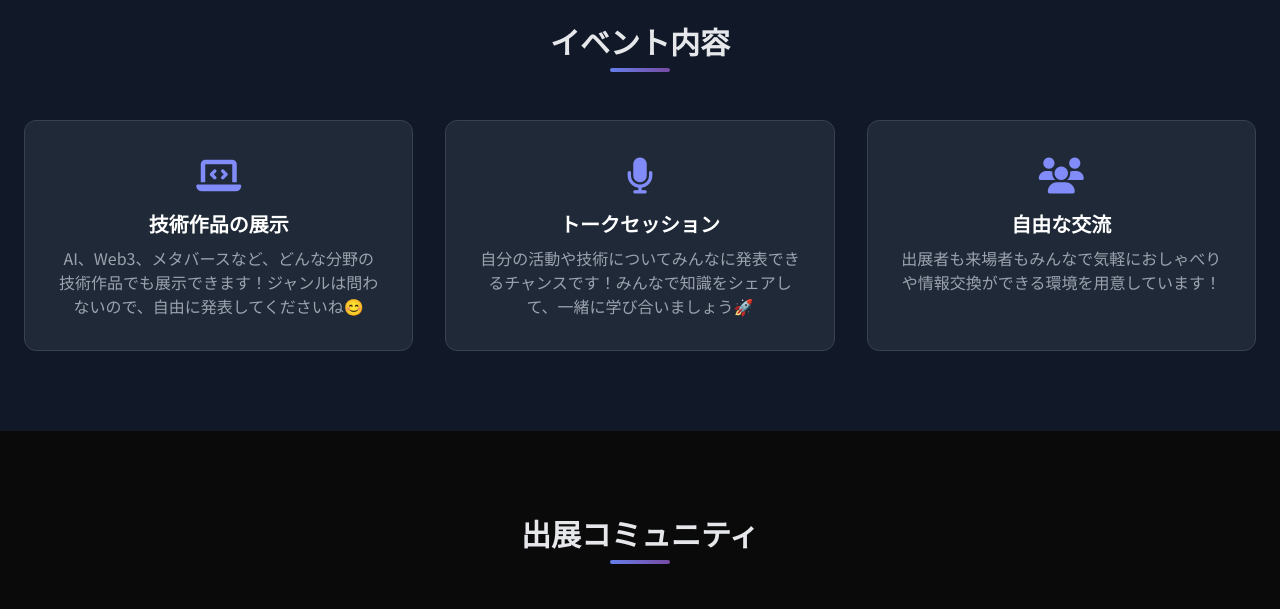
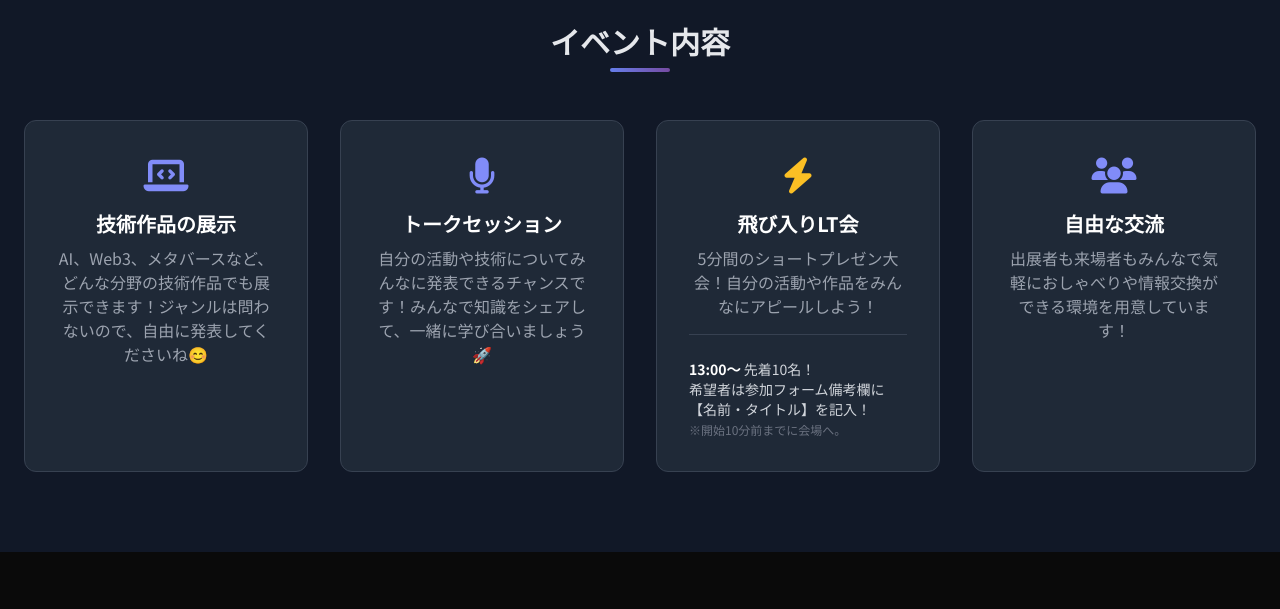
Before and after one commit to kagekin/mintech2025, a plain HTML site: page index.html in a window 1280 px wide. Shown: the part 1120-1729 px from the top of the page. Drawn offline with nearby package versions, Linux system fonts and the light colour scheme.

Commit message:
Update index.html

```diff
--- a/index.html
+++ b/index.html
@@ -261,21 +261,33 @@
                  <div class="section-title-container">
                     <h2 class="section-title">イベント内容</h2>
                 </div>
-                <div class="grid md:grid-cols-3 gap-8">
+                <div class="grid grid-cols-1 sm:grid-cols-2 lg:grid-cols-4 gap-8">
                     <div id="tech-card" class="card p-8 clickable-card">
                         <div class="text-4xl text-indigo-400 mb-4"><i class="fas fa-laptop-code"></i></div>
                         <h3 class="text-xl font-bold mb-2 text-white">技術作品の展示</h3>
-                        <p class="text-gray-400">AI、Web3、メタバースなど、どんな分野の技術作品でも展示できます！ジャンルは問わないので、自由に発表してくださいね😊</p>
+                        <p class="text-gray-400 flex-grow">AI、Web3、メタバースなど、どんな分野の技術作品でも展示できます！ジャンルは問わないので、自由に発表してくださいね😊</p>
                     </div>
                     <div id="talk-card" class="card p-8 clickable-card">
                         <div class="text-4xl text-indigo-400 mb-4"><i class="fas fa-microphone"></i></div>
                         <h3 class="text-xl font-bold mb-2 text-white">トークセッション</h3>
-                        <p class="text-gray-400">自分の活動や技術についてみんなに発表できるチャンスです！みんなで知識をシェアして、一緒に学び合いましょう🚀</p>
+                        <p class="text-gray-400 flex-grow">自分の活動や技術についてみんなに発表できるチャンスです！みんなで知識をシェアして、一緒に学び合いましょう🚀</p>
+                    </div>
+                    <div id="lt-card" class="card p-8 clickable-card">
+                        <div class="text-4xl text-amber-400 mb-4"><i class="fas fa-bolt"></i></div>
+                        <h3 class="text-xl font-bold mb-2 text-white">飛び入りLT会</h3>
+                        <p class="text-gray-400 flex-grow">5分間のショートプレゼン大会！自分の活動や作品をみんなにアピールしよう！</p>
+                        <div class="mt-4 pt-4 border-t border-gray-700 text-left">
+                            <p class="text-sm text-gray-300 mt-2">
+                                <strong class="text-white">13:00〜</strong> 先着10名！<br>
+                                希望者は参加フォーム備考欄に【名前・タイトル】を記入！<br>
+                                <span class="text-xs text-gray-500">※開始10分前までに会場へ。</span>
+                            </p>
+                        </div>
                     </div>
                     <div id="network-card" class="card p-8 clickable-card">
                         <div class="text-4xl text-indigo-400 mb-4"><i class="fas fa-users"></i></div>
                         <h3 class="text-xl font-bold mb-2 text-white">自由な交流</h3>
-                        <p class="text-gray-400">出展者も来場者もみんなで気軽におしゃべりや情報交換ができる環境を用意しています！</p>
+                        <p class="text-gray-400 flex-grow">出展者も来場者もみんなで気軽におしゃべりや情報交換ができる環境を用意しています！</p>
                     </div>
                 </div>
             </div>
@@ -515,17 +527,20 @@
             const techCard = document.getElementById('tech-card');
             const talkCard = document.getElementById('talk-card');
             const networkCard = document.getElementById('network-card');
+            const ltCard = document.getElementById('lt-card');
 
             const animationTexts = {
                 tech: "技術展示！ それは人類の英知を結集した、テクノロジーのわくわく展示！",
                 talk: "トークセッション！ 熱い想いを語れ！ 知識と情熱が交差する瞬間！",
-                network: "自由な交流！ 新たな出会いがここにある！ 未来のコラボは君たちの中に！"
+                network: "自由な交流！ 新たな出会いがここにある！ 未来のコラボは君たちの中に！",
+                lt: "飛び入りLT会！ 5分に魂を込めろ！ 君の情熱、見せてみろ！"
             };
 
             const animationEmojis = {
                 tech: ['🤖', '💻', '🚀', '💡', '⚙️', '⚛️', '🛰️', '🔬', '🧬'],
                 talk: ['🧑‍🏫', '🎤', '🗣️', '👏', '💬', '📢', '🙋‍♀️', '🙋‍♂️', '🤝'],
-                network: ['🦊', '🦁', '🐼', '🐨', '🐯', '🐸', '🐵', '🦄', '🦓', '🐘', '🦒', '🦉']
+                network: ['🦊', '🦁', '🐼', '🐨', '🐯', '🐸', '🐵', '🦄', '🦓', '🐘', '🦒', '🦉'],
+                lt: ['⚡️', '🔥', '⏱️', '📣', '💡', '🌟', '💪']
             };
 
             const playAnimation = (animationType, text) => {
@@ -645,6 +660,7 @@
             techCard.addEventListener('click', () => playAnimation('tech', animationTexts.tech));
             talkCard.addEventListener('click', () => playAnimation('talk', animationTexts.talk));
             networkCard.addEventListener('click', () => playAnimation('network', animationTexts.network));
+            ltCard.addEventListener('click', () => playAnimation('lt', animationTexts.lt));
         });
     </script>
 
```
